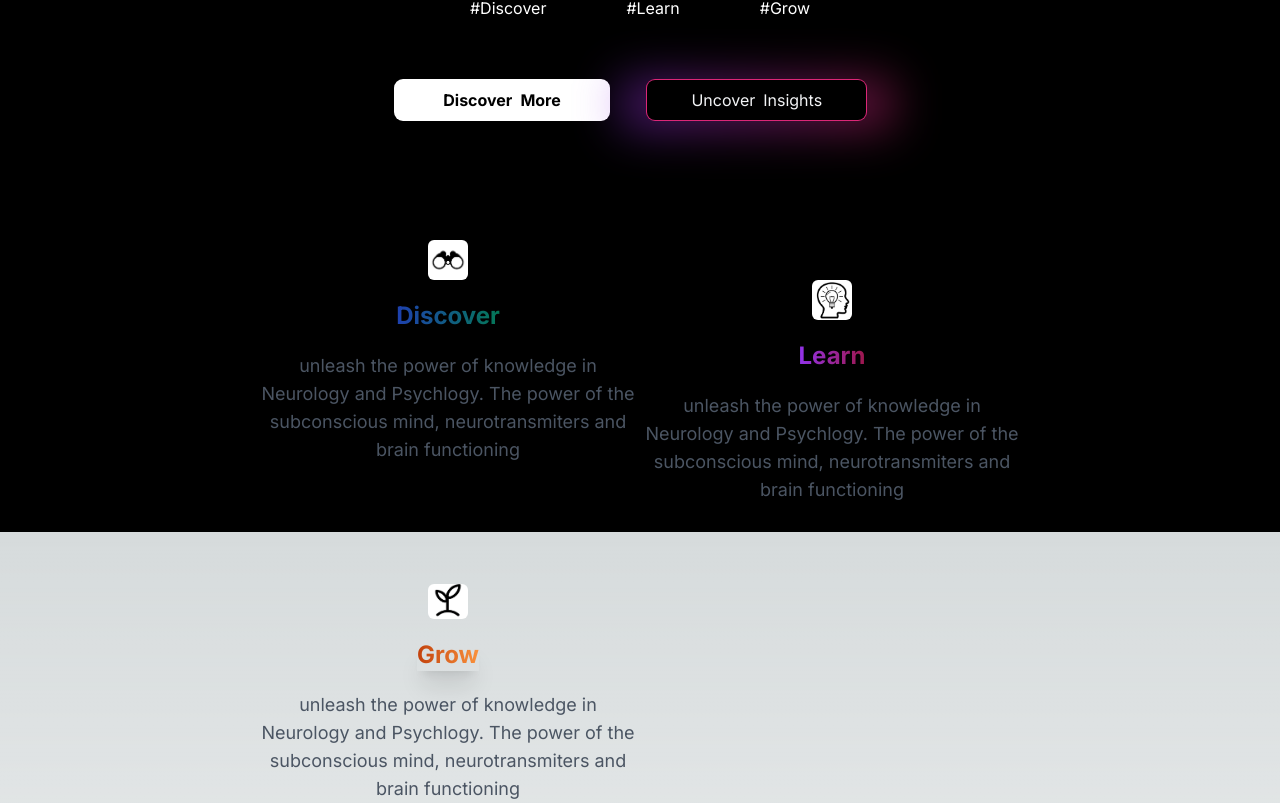
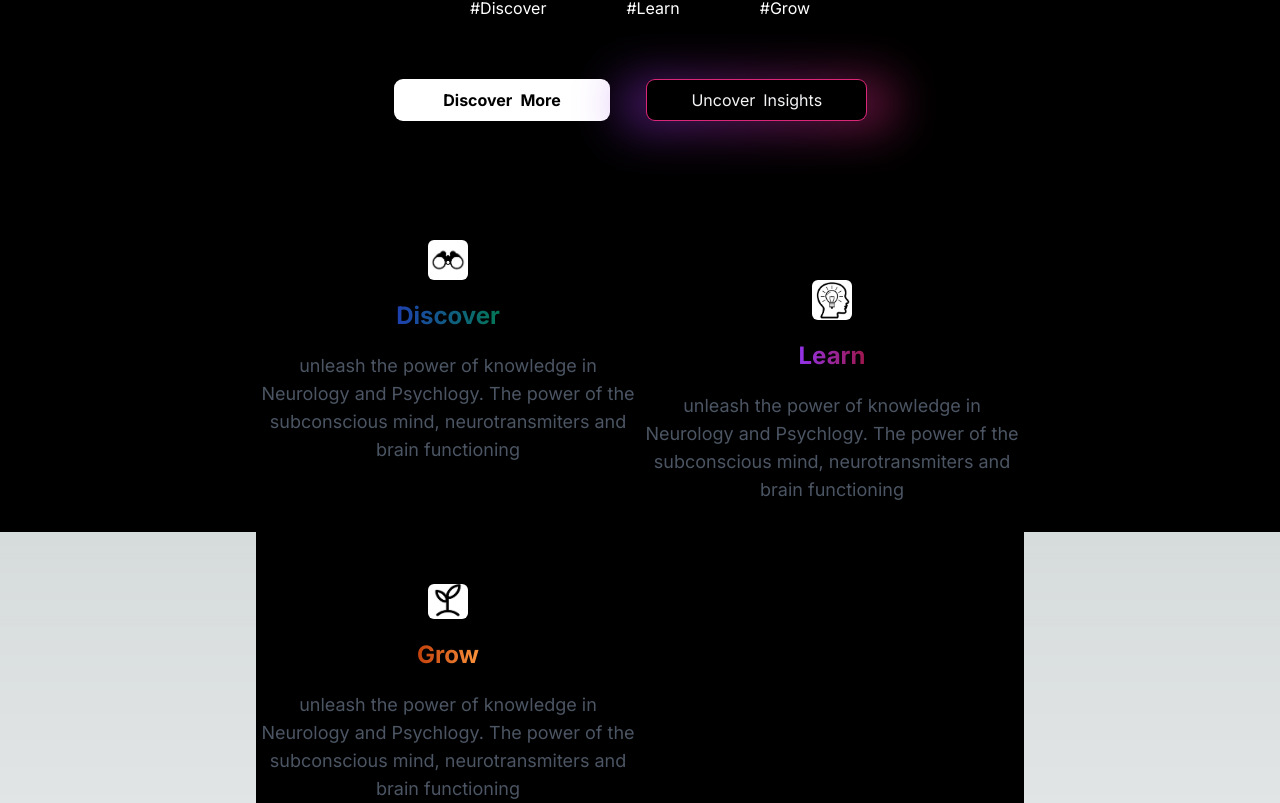
Before and after one commit to kennyAnyi9/blog-bureau, a Next.js app: page / in a window 1280 px wide. Shown: the part 460-1263 px from the top of the page. Built offline with nearby package versions, Linux system fonts and the light colour scheme.

Commit message:
fix: fixes

```diff
--- a/src/app/page.tsx
+++ b/src/app/page.tsx
@@ -87,7 +87,7 @@ export default function Home() {
             </button>
           </div>
         </div>
-        <div className="flex flex-col md:grid  md:grid-cols-2   items-center  mt-20">
+        <div className="flex bg-black flex-col md:grid  md:grid-cols-2   items-center  mt-20">
           <div className="flex  flex-col items-center ">
             {" "}
             <Image
```
